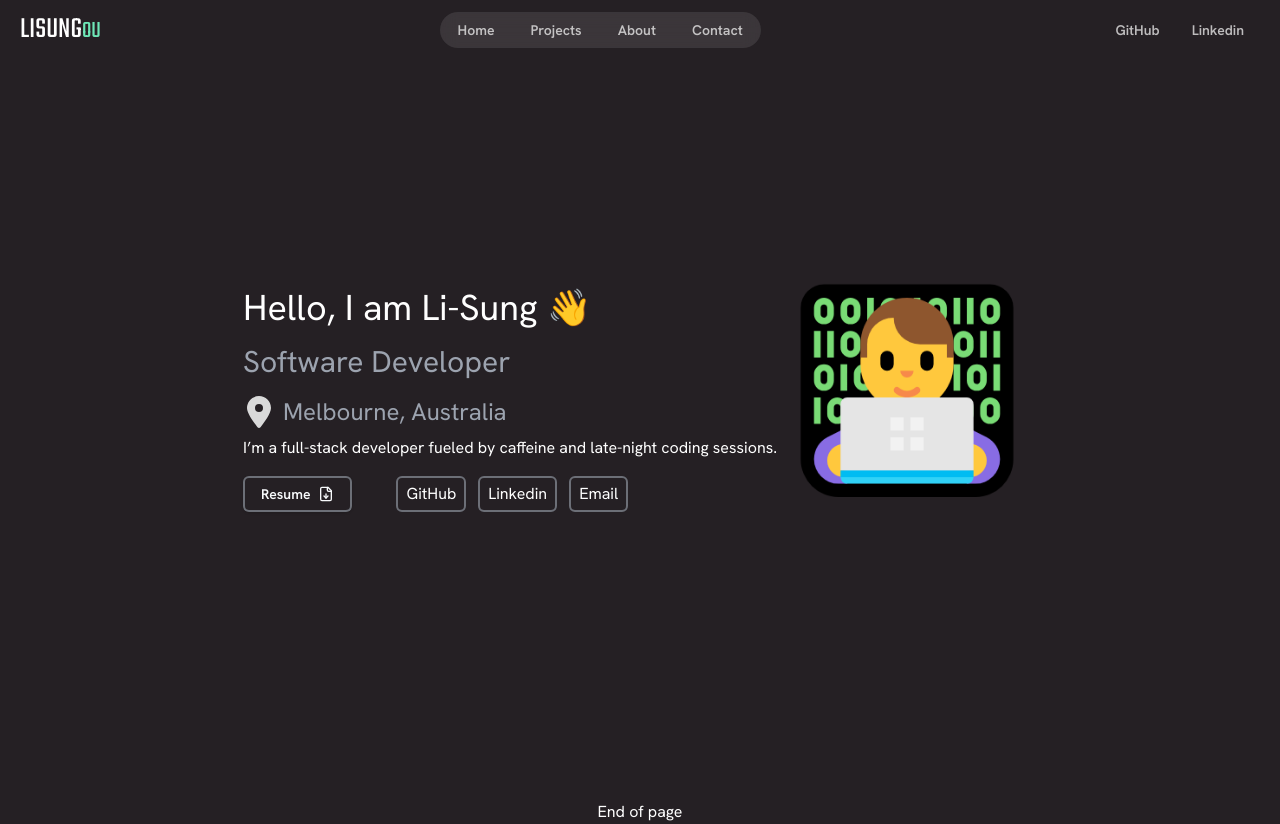
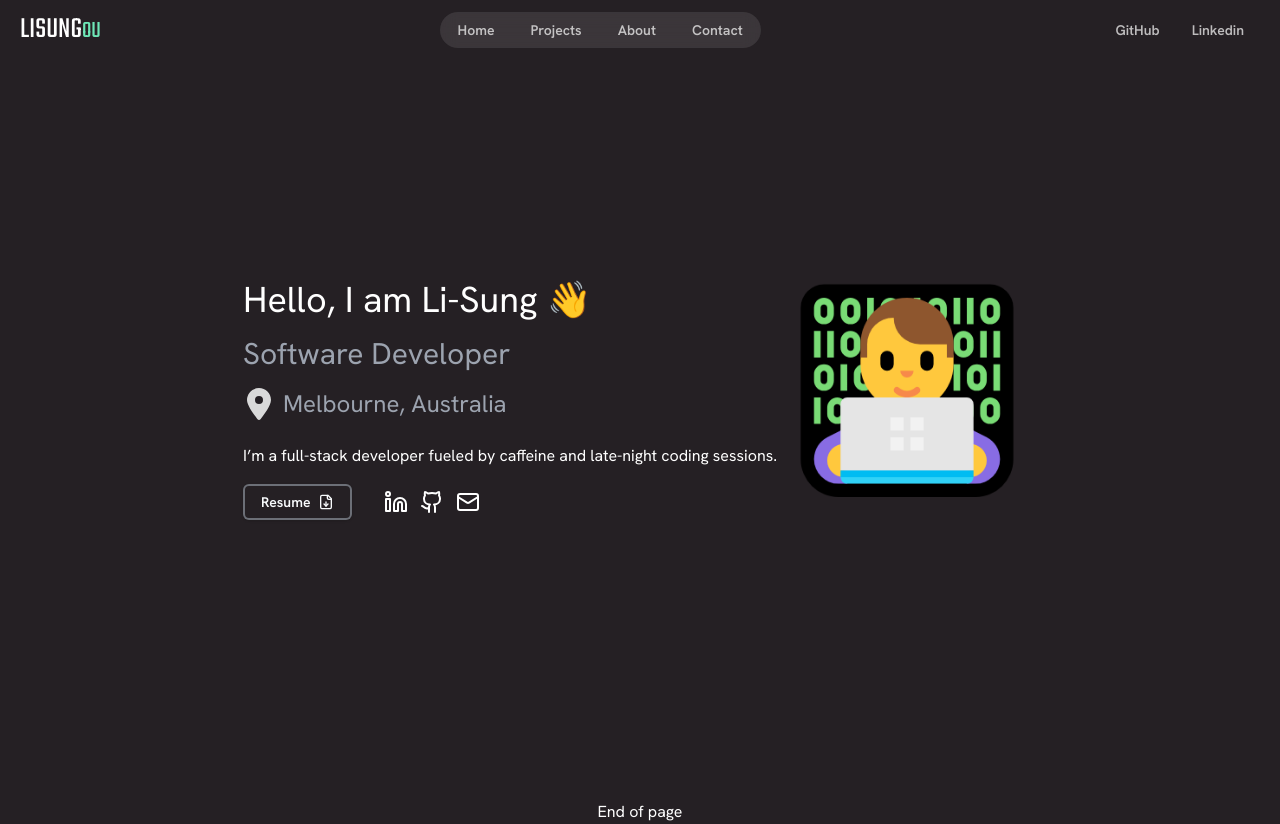
Before and after one commit to PeterOu8/Li-Sung-s-Portfolio, a Next.js app: page / in a window 1280 px wide. Built offline with nearby package versions, Linux system fonts and the light colour scheme; a web font is replaced by a local one.

Commit message:
added icons for social websites

```diff
--- a/package.json
+++ b/package.json
@@ -20,7 +20,8 @@
     "react": "^18",
     "react-dom": "^18",
     "tailwind-merge": "^2.5.4",
-    "tailwindcss-animate": "^1.0.7"
+    "tailwindcss-animate": "^1.0.7",
+    "zod": "^3.23.8"
   },
   "devDependencies": {
     "@types/node": "^20",
--- /dev/null
+++ b/src/components/Icon.tsx
@@ -0,0 +1,15 @@
+import dynamic from 'next/dynamic'
+import { LucideProps } from 'lucide-react';
+import dynamicIconImports from 'lucide-react/dynamicIconImports';
+
+interface IconProps extends LucideProps {
+  name: keyof typeof dynamicIconImports;
+}
+
+const Icon = ({ name, ...props }: IconProps) => {
+  const LucideIcon = dynamic(dynamicIconImports[name])
+
+  return <LucideIcon {...props} />;
+};
+
+export default Icon;
--- /dev/null
+++ b/src/components/Socials.tsx
@@ -0,0 +1,32 @@
+import data from "@/data/socials.json";
+import { z } from "zod"
+import dynamicIconImports from "lucide-react/dynamicIconImports";
+import {Linkedin, Github, Mail} from 'lucide-react';
+import Icon from "./Icon";
+
+export default function Socials() {
+
+    const socialSchema = z.object({
+        socials: z.array(
+          z.object({ name: z.string(), href: z.string(), icon: z.custom<keyof typeof dynamicIconImports>() })
+        )
+    });
+
+    const socials = socialSchema.parse(data).socials;
+    console.log(socials)
+
+    return (
+        <section className="flex gap-3">
+        {socials.map((item) => (
+            <a
+            href={item.href}
+            key={item.name}
+            target="_blank"
+            title={item.name}
+            >
+            <Icon name={item.icon}/>
+            </a>
+        ))}
+        </section>
+    );
+}
--- a/src/sections/Hero.tsx
+++ b/src/sections/Hero.tsx
@@ -1,14 +1,15 @@
 import Image from "next/image";
 import Link from "next/link";
 import { Button } from "@/components/ui/button"
+import Socials from "@/components/Socials";
 import emoji from "@/assets/images/memoji.png"
 import  Location from "@/assets/icons/location.svg"
+import { FileDown, MapPin } from 'lucide-react';
 
-import { FileDown } from 'lucide-react';
 
 export const HeroSection = () => {
   return (
-    <section className="flex items-center h-screen">
+    <section className="flex justify-center items-center h-screen">
         <div className="container">
             <div className="flex flex-col lg:flex-row-reverse items-center justify-center">
                 <Image
@@ -27,7 +28,8 @@ export const HeroSection = () => {
                             <Location className="size-8 fill-gray-400"/>
                             <p className="ml-2 text-gray-400 text-2xl">Melbourne, Australia</p>
                         </div>
-
+                        <div className="flex flex-end pt-4">
+                        </div>
                         <p className="pt-2">I’m a full-stack developer fueled by caffeine and late-night coding sessions.</p>
                         <div className="flex flex-row items-center mt-4">
                             <Link href="/Resume.pdf" target="_blank">
@@ -37,9 +39,10 @@ export const HeroSection = () => {
                                 </Button>
                             </Link>
                             <div className="flex flex-row ml-8">
-                                <div className="ml-3 rounded-md border-2 border-opacity-60 border-gray-400 p-2 py-1">GitHub</div>
+                                {/* <div className="ml-3 rounded-md border-2 border-opacity-60 border-gray-400 p-2 py-1">GitHub</div>
                                 <div className="ml-3 rounded-md border-2 border-opacity-60 border-gray-400 p-2 py-1">Linkedin</div>
-                                <div className="ml-3 rounded-md border-2 border-opacity-60 border-gray-400 p-2 py-1">Email</div>
+                                <div className="ml-3 rounded-md border-2 border-opacity-60 border-gray-400 p-2 py-1">Email</div> */}
+                                <Socials/>
                             </div>
                         </div>
                     </div>
```
Also changed, not shown: src/data/socials.json (renamed from src/data/social.json), 1 other file (tests, documents, lock files or other folders).
